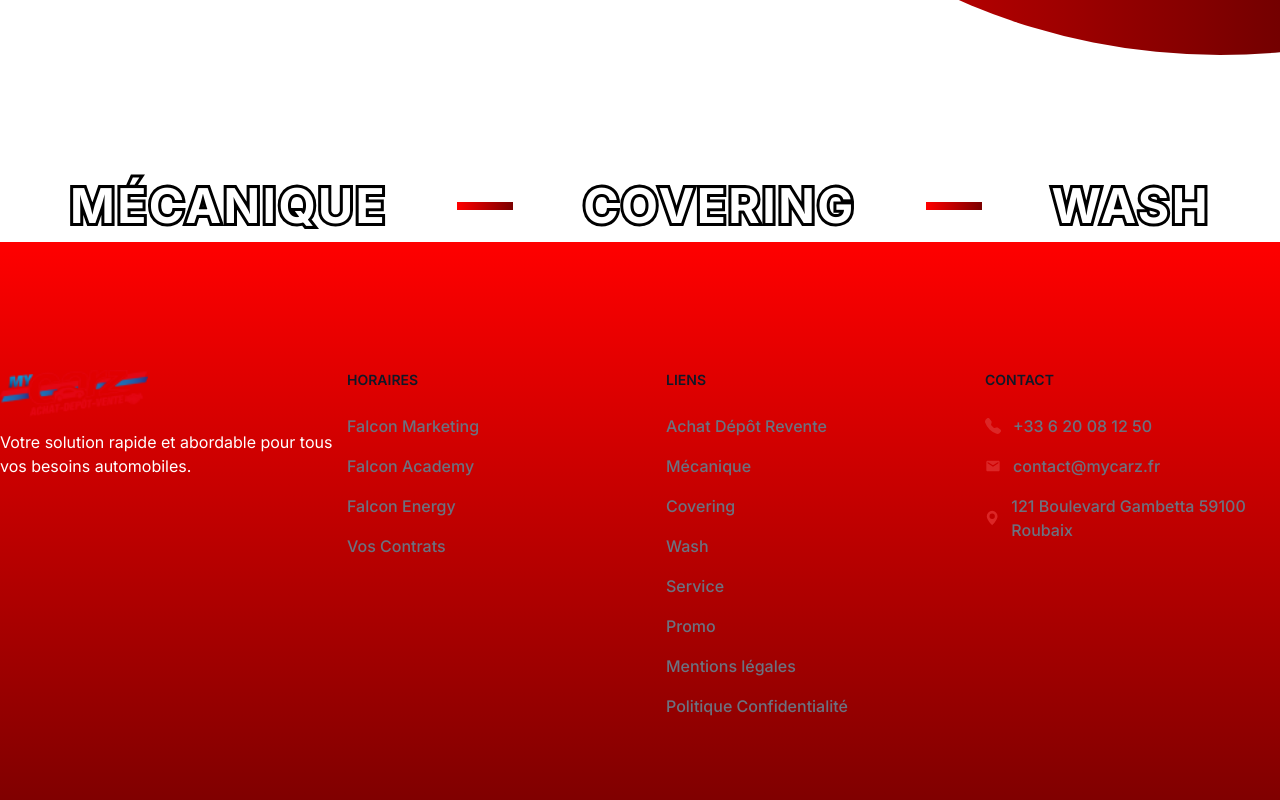
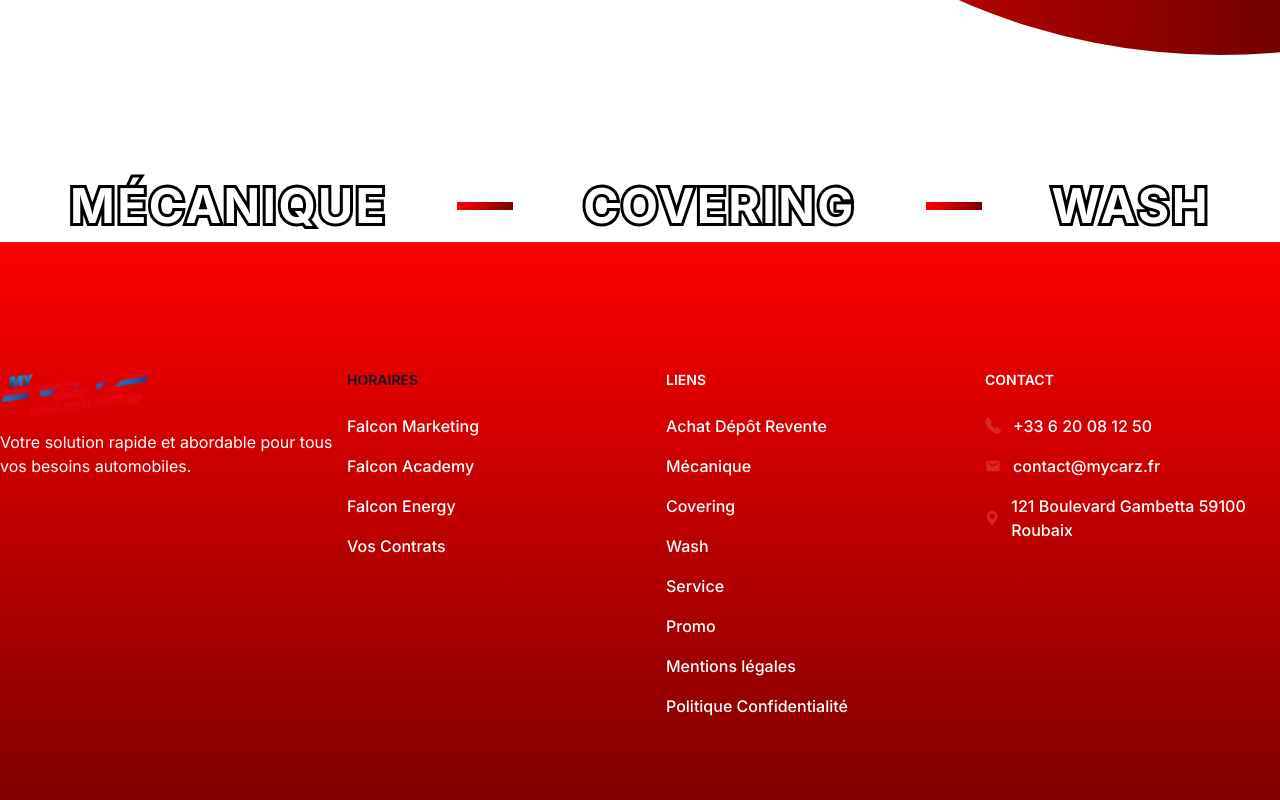
Before and after one commit to Yannis-Alouache/MyCarz, a Next.js app in the folder frontend/: page /achat-depot-revente in a window 1280 px wide. Shown: the part 742-1542 px from the top of the page. Built offline with nearby package versions, Linux system fonts and the light colour scheme.

Commit message:
[~] changed font color

```diff
--- a/frontend/src/app/_components/Footer/Footer.jsx
+++ b/frontend/src/app/_components/Footer/Footer.jsx
@@ -24,55 +24,55 @@
               <div>
                 <h2 className="mb-6 text-sm font-semibold text-gray-900 uppercase dark:text-white font-helvetica">
                   Horaires</h2>
-                <ul className="text-gray-500 dark:text-gray-400 font-medium">
+                <ul className="text-white font-medium">
                   <li className="mb-4">
-                    <Link href="/" className="hover:underline font-gilroy">Falcon Marketing</Link>
+                    <Link href="/" className="hover:underline">Falcon Marketing</Link>
                   </li>
                   <li className="mb-4">
-                    <Link href="https://falconacademy.fr/" className="hover:underline font-gilroy">Falcon Academy</Link>
+                    <Link href="https://falconacademy.fr/" className="hover:underline">Falcon Academy</Link>
                   </li>
                   <li className='mb-4'>
-                    <Link href="https://falconenergy.fr/" className="hover:underline font-gilroy">Falcon Energy</Link>
+                    <Link href="https://falconenergy.fr/" className="hover:underline">Falcon Energy</Link>
                   </li>
                   <li className='mb-4'>
-                    <Link href="https://voscontrats.fr/" className="hover:underline font-gilroy">Vos Contrats</Link>
+                    <Link href="https://voscontrats.fr/" className="hover:underline">Vos Contrats</Link>
                   </li>
                 </ul>
               </div>
               <div>
-                <h2 className="mb-6 text-sm font-semibold text-gray-900 uppercase dark:text-white font-helvetica">Liens
+                <h2 className="mb-6 text-sm font-semibold uppercase text-white">Liens
                 </h2>
-                <ul className="text-gray-500 dark:text-gray-400 font-medium">
+                <ul className="text-white font-medium">
                   <li className="mb-4">
-                    <Link href="/nos-valeurs" className="hover:underline font-gilroy">Achat Dépôt Revente</Link>
+                    <Link href="/nos-valeurs" className="hover:underline">Achat Dépôt Revente</Link>
                   </li>
                   <li className="mb-4">
-                    <Link href="/nos-valeurs" className="hover:underline font-gilroy">Mécanique</Link>
+                    <Link href="/nos-valeurs" className="hover:underline">Mécanique</Link>
                   </li>
                   <li className="mb-4">
-                    <Link href="/nos-valeurs" className="hover:underline font-gilroy">Covering</Link>
+                    <Link href="/nos-valeurs" className="hover:underline">Covering</Link>
                   </li>
                   <li className="mb-4">
-                    <Link href="/nos-valeurs" className="hover:underline font-gilroy">Wash</Link>
+                    <Link href="/nos-valeurs" className="hover:underline">Wash</Link>
                   </li>
                   <li className="mb-4">
-                    <Link href="/nos-valeurs" className="hover:underline font-gilroy">Service</Link>
+                    <Link href="/nos-valeurs" className="hover:underline">Service</Link>
                   </li>
                   <li className="mb-4">
-                    <Link href="/nos-valeurs" className="hover:underline font-gilroy">Promo</Link>
+                    <Link href="/nos-valeurs" className="hover:underline">Promo</Link>
                   </li>
                   <li className="mb-4">
-                    <Link href="/nos-valeurs" className="hover:underline font-gilroy">Mentions légales</Link>
+                    <Link href="/nos-valeurs" className="hover:underline">Mentions légales</Link>
                   </li>
                   <li className="mb-4">
-                    <Link href="/nos-valeurs" className="hover:underline font-gilroy">Politique Confidentialité</Link>
+                    <Link href="/nos-valeurs" className="hover:underline">Politique Confidentialité</Link>
                   </li>
                 </ul>
               </div>
               <div>
-                <h2 className="mb-6 text-sm font-semibold text-gray-900 uppercase dark:text-white font-helvetica">
+                <h2 className="mb-6 text-sm font-semibold uppercase text-white">
                   Contact</h2>
-                <ul className="text-gray-500 dark:text-gray-400 font-medium font-gilroy">
+                <ul className="text-white font-medium">
                   <li className="flex mb-4 items-center gap-x-3">
                     <BsTelephoneFill className="text-red-600" />
                     <span>+33 6 20 08 12 50</span>
```
